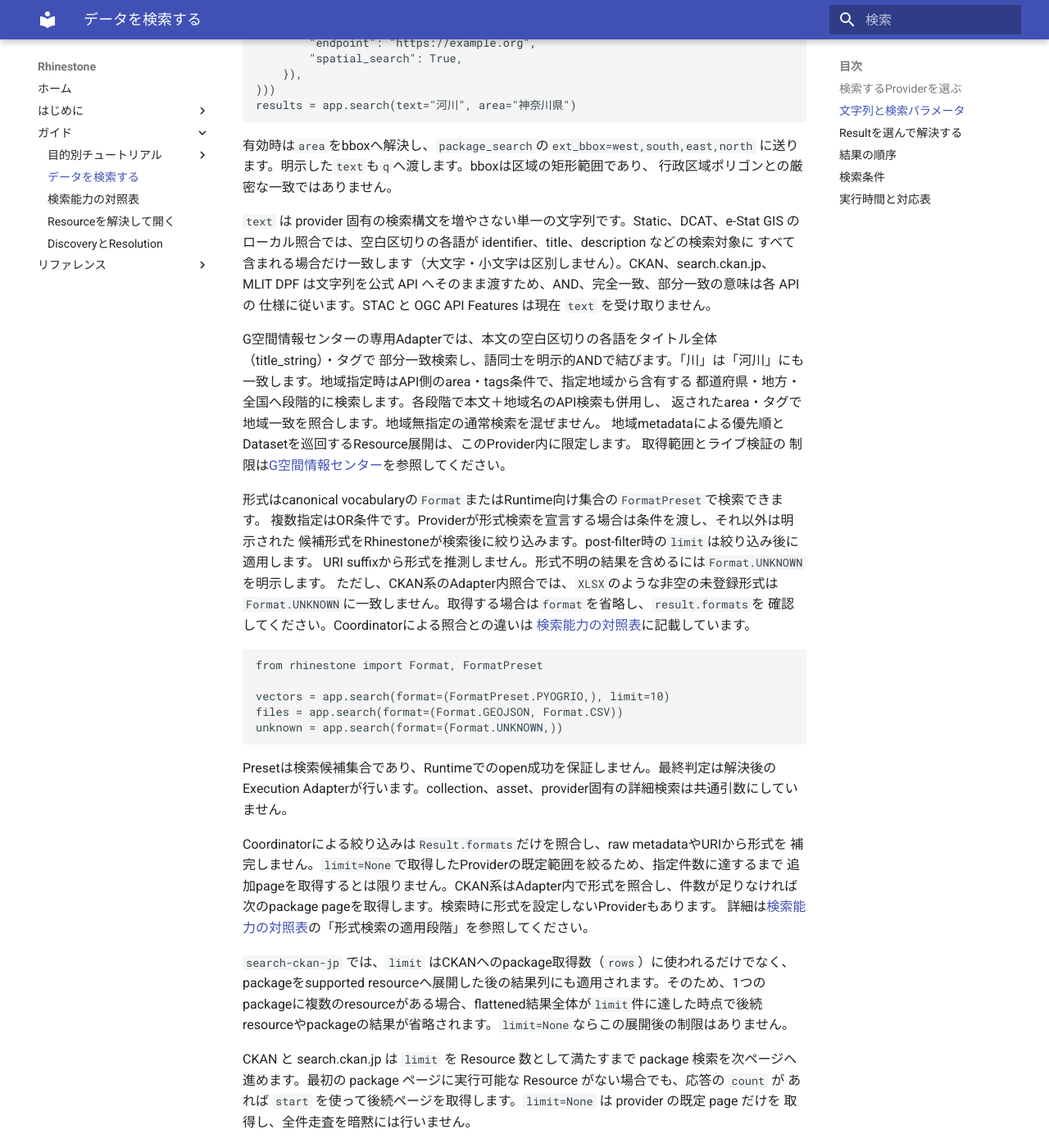
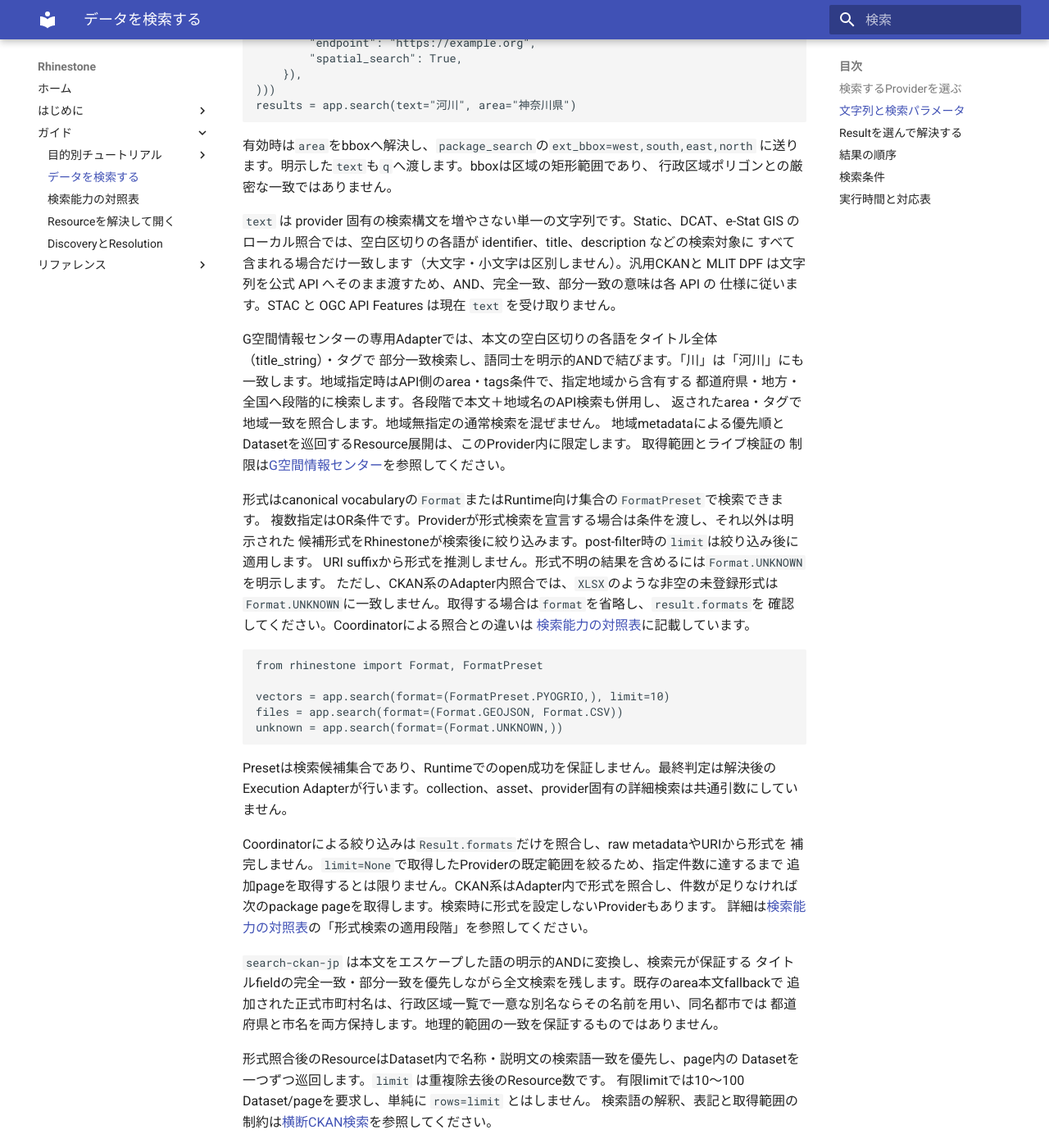
Before and after one commit to u-kitazawa/rhinestone, an MkDocs documentation site: the page built from docs/search.md, in a window 1280 px wide and 1400 px high, scrolled down 1970 px. Shown: the whole window at 82% size. Built offline with MkDocs 1.6.1 and Material for MkDocs 9.7.7, drawn with Linux system fonts in a browser that asks for light colours.

Commit message:
docs: align search guide with cross-CKAN query and resource order

```diff
--- a/docs/search.md
+++ b/docs/search.md
@@ -93,7 +93,7 @@
 
 `text` は provider 固有の検索構文を増やさない単一の文字列です。Static、DCAT、e-Stat GIS
 のローカル照合では、空白区切りの各語が identifier、title、description などの検索対象に
-すべて含まれる場合だけ一致します（大文字・小文字は区別しません）。CKAN、search.ckan.jp、
+すべて含まれる場合だけ一致します（大文字・小文字は区別しません）。汎用CKANと
 MLIT DPF は文字列を公式 API へそのまま渡すため、AND、完全一致、部分一致の意味は各 API の
 仕様に従います。STAC と OGC API Features は現在 `text` を受け取りません。
 
@@ -131,7 +131,16 @@
 次のpackage pageを取得します。検索時に形式を設定しないProviderもあります。
 詳細は[検索能力の対照表](search-capabilities.md)の「形式検索の適用段階」を参照してください。
 
-`search-ckan-jp` では、`limit` はCKANへのpackage取得数（`rows`）に使われるだけでなく、packageをsupported resourceへ展開した後の結果列にも適用されます。そのため、1つのpackageに複数のresourceがある場合、flattened結果全体が`limit`件に達した時点で後続resourceやpackageの結果が省略されます。`limit=None`ならこの展開後の制限はありません。
+`search-ckan-jp` は本文をエスケープした語の明示的ANDに変換し、検索元が保証する
+タイトルfieldの完全一致・部分一致を優先しながら全文検索を残します。既存のarea本文fallbackで
+追加された正式市町村名は、行政区域一覧で一意な別名ならその名前を用い、同名都市では
+都道府県と市名を両方保持します。地理的範囲の一致を保証するものではありません。
+
+形式照合後のResourceはDataset内で名称・説明文の検索語一致を優先し、page内の
+Datasetを一つずつ巡回します。`limit` は重複除去後のResource数です。
+有限limitでは10〜100 Dataset/pageを要求し、単純に `rows=limit` とはしません。
+検索語の解釈、表記と取得範囲の制約は[横断CKAN検索](api/adapters/search-ckan-jp.md)を参照してください。
+
 
 CKAN と search.ckan.jp は `limit` を Resource 数として満たすまで package 検索を次ページへ
 進めます。最初の package ページに実行可能な Resource がない場合でも、応答の `count` が
```
